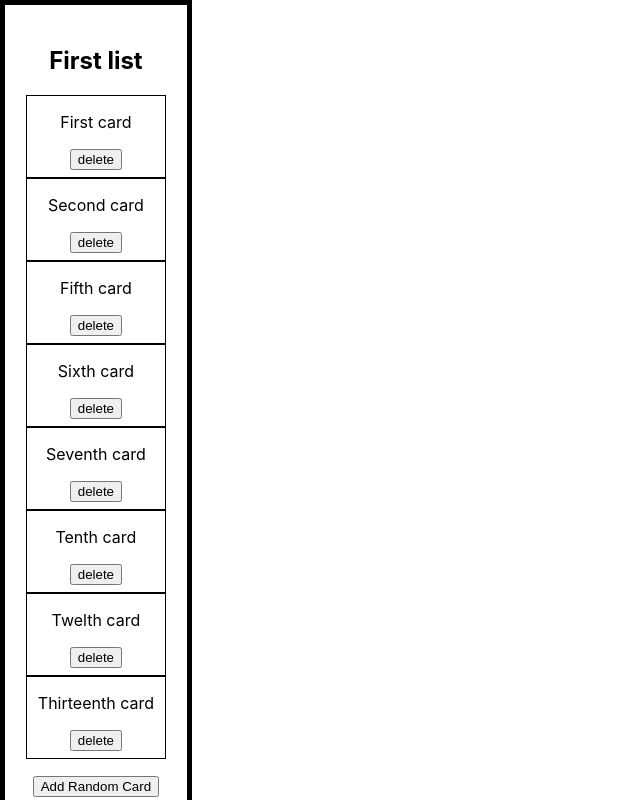
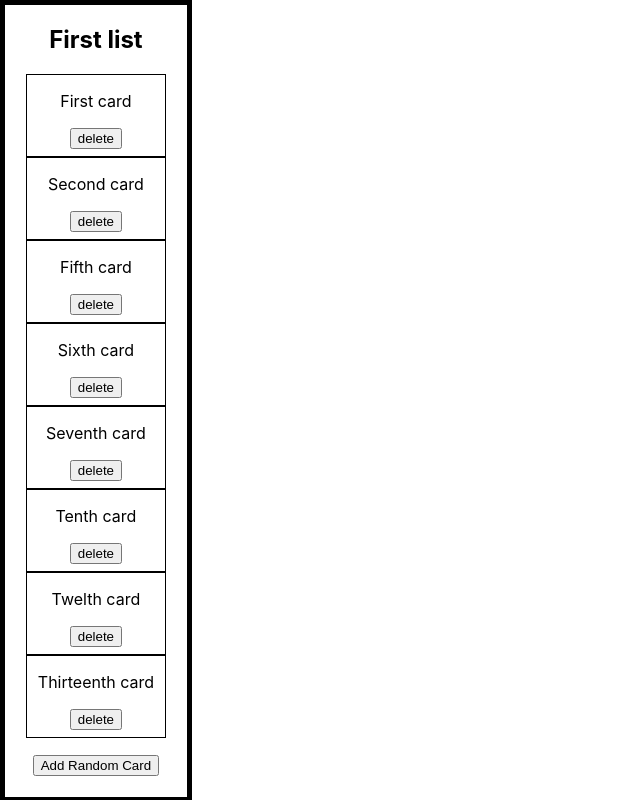
Before and after one commit to thinkful-ei-bee/joel-mehul-trelloyes, a React (Create React App) app: page / in a window 1280 px wide. Shown: the top 800 px of the page, without its empty margins (0-640 px from the left). Built offline with nearby package versions, Linux system fonts and the light colour scheme; the HTML template or start-up script is replaced by a standard one.

Commit message:
finalize CSS

```diff
--- a/src/App.css
+++ b/src/App.css
@@ -1,4 +1,5 @@
 body {
+  width: 100%;
   margin: 0;
   padding: 0;
   font-family: -apple-system, BlinkMacSystemFont, "Segoe UI", "Roboto", "Oxygen",
@@ -44,7 +45,7 @@ ul {
 
 .list-section {
   width: 100%;
-  padding: 15%;
+  padding: 0 15% 15% 15%;
   border-width: 5px;
   border-style: solid;
   border-color: black;
```
